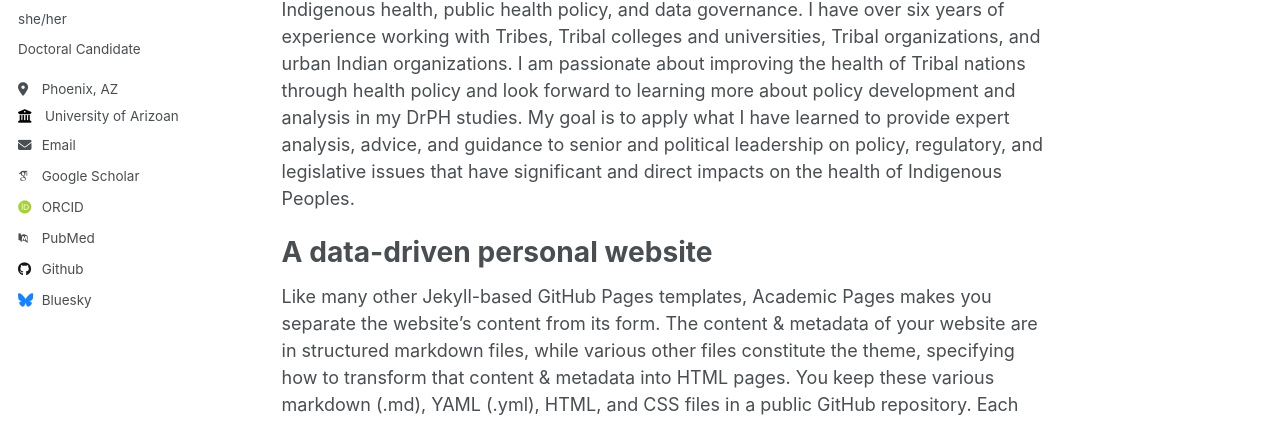
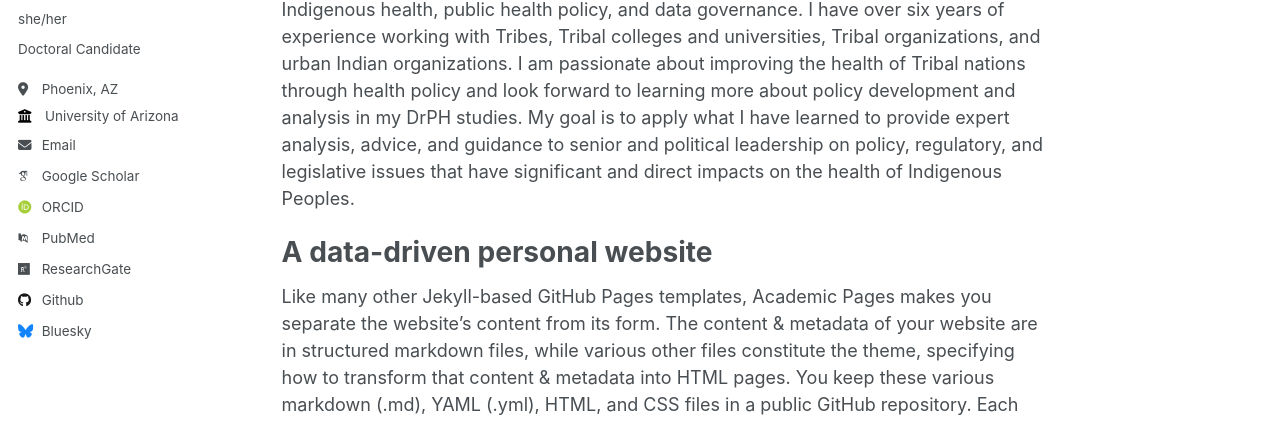
Before and after one commit to caleighcurley/Caleigh-Curley, a Jekyll site: the page built from _pages/about.md, in a window 1280 px wide. Shown: the part 314-736 px from the top of the page. Built offline with Jekyll 4.4.1, drawn with Linux system fonts in a browser that asks for light colours; some web fonts are replaced; part of the change alters nothing that is shown.

Commit message:
Update _config.yml

```diff
--- a/_config.yml
+++ b/_config.yml
@@ -26,7 +26,7 @@ author:
   pronouns         : "she/her"
   bio              : "Doctoral Candidate"
   location         : "Phoenix, AZ"
-  employer         : "University of Arizoan"
+  employer         : "University of Arizona"
   uri              : # URL
   email            : "ccurley@arizona.edu"
 
@@ -36,8 +36,8 @@ author:
   impactstory      : # URL
   orcid            : "https://orcid.org/0000-0002-2395-7361"
   semantic         : # URL
-  pubmed           : "https://www.ncbi.nlm.nih.gov/pubmed/?term=john+snow"
-  researchgate     : # URL
+  pubmed           : "https://scholar.google.com/citations?hl=en&tzom=420&user=sHMVu_MAAAAJ"
+  researchgate     : "https://www.researchgate.net/profile/Caleigh-Curley"
 
   # Repositories and software development
   bitbucket        : # Username - Update with your username on the site
```
